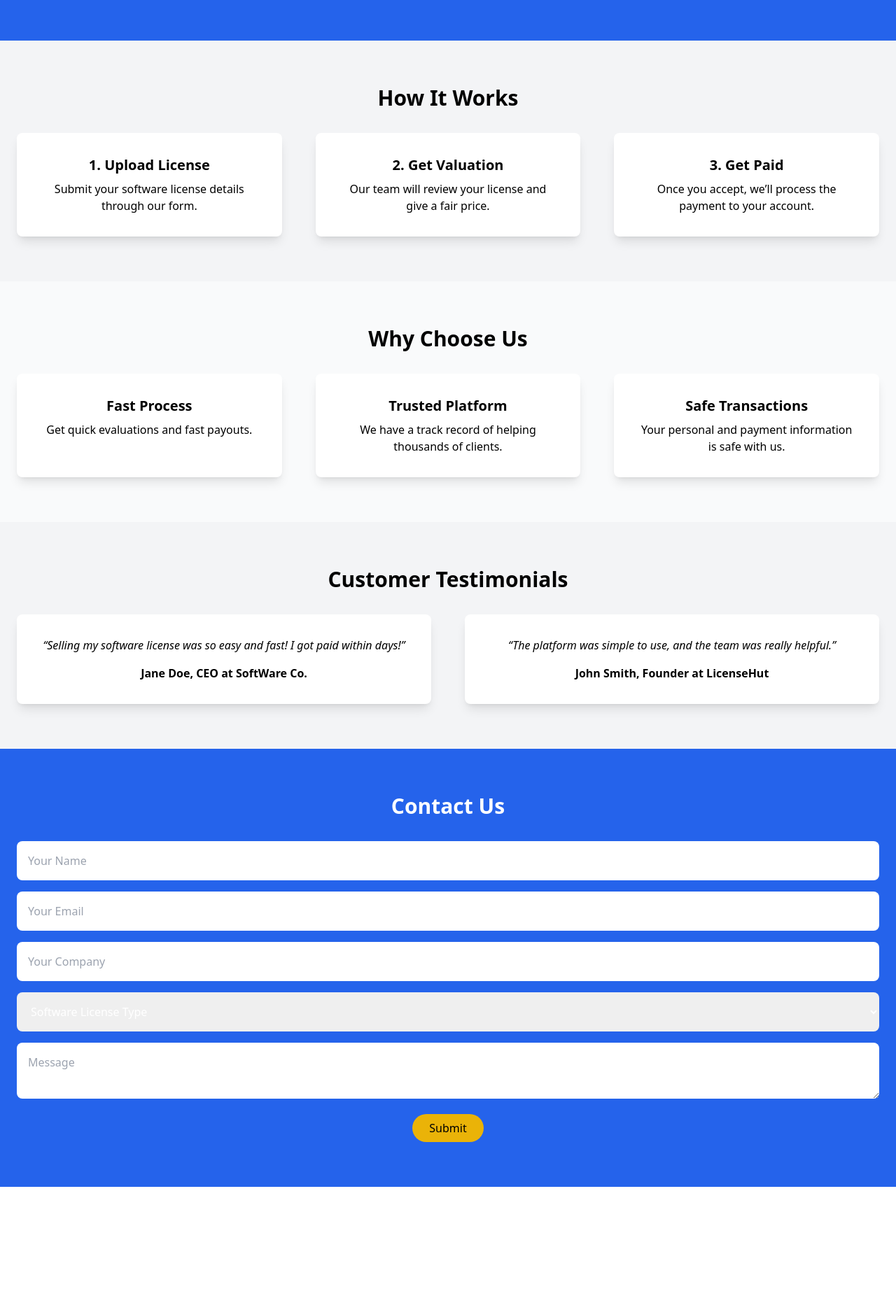
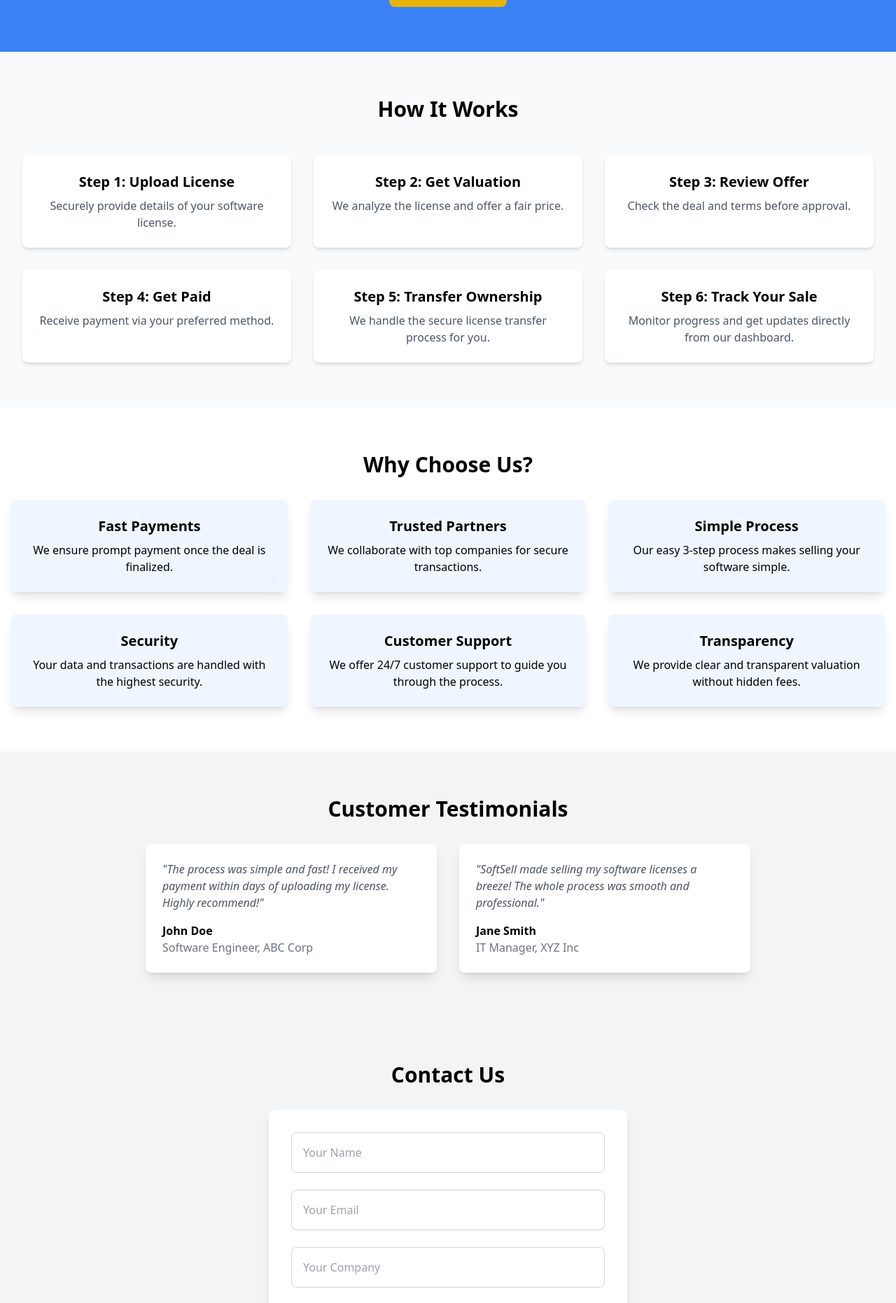
Before and after one commit to Indumati-K-Raja/Soft-Sell, a React (Vite) app in the folder softsell/: page / in a window 1280 px wide. Shown: the part 218-2080 px from the top of the page at 70% size. Before the commit the page ends 1914 px from the top, so only its background shows below. Built offline with nearby package versions, Linux system fonts and the light colour scheme.

Commit message:
fix: upadtated the latest styles

```diff
--- a/softsell/src/App.jsx
+++ b/softsell/src/App.jsx
@@ -1,96 +1,189 @@
+import React, { useState } from "react";
+
 function App() {
+  const [formData, setFormData] = useState({
+    name: "",
+    email: "",
+    company: "",
+    licenseType: "",
+    message: "",
+  });
+
+  // Handle form changes
+  const handleChange = (e) => {
+    const { name, value } = e.target;
+    setFormData({
+      ...formData,
+      [name]: value,
+    });
+  };
+
+  // Handle form submit
+  const handleSubmit = (e) => {
+    e.preventDefault();
+    console.log("Form Submitted", formData);
+    // You can handle the form submission here (e.g., sending data to backend)
+  };
+
   return (
-    <div className="min-h-screen bg-gray-100">
+    <div className="App">
       {/* Hero Section */}
-      <section className="bg-blue-600 text-white py-16 px-6">
-        <div className="container mx-auto text-center">
-          <h1 className="text-4xl font-bold">Sell Your Software Licenses Today</h1>
-          <p className="text-lg mt-4">Get the best valuation and earn fast payouts.</p>
-          <button className="mt-6 bg-yellow-500 text-black py-2 px-6 rounded-full hover:bg-yellow-600">
-            Sell My License
+      <section className="bg-blue-500 text-white p-16 text-center">
+        <h1 className="text-4xl font-bold">Welcome to SoftSell</h1>
+        <p className="mt-4 text-xl">Sell your software licenses quickly and securely.</p>
+        <button className="mt-8 bg-yellow-500 text-black px-6 py-3 rounded-lg hover:bg-yellow-600">
+          Sell My Licenses
         </button>
+      </section>
+
+      {/* How It Works */}
+      <section id="how-it-works" className="bg-gray-50 py-16">
+  <div className="max-w-screen-xl mx-auto px-4 sm:px-6 lg:px-8">
+    <h2 className="text-3xl font-bold text-center mb-12">How It Works</h2>
+    <div className="grid gap-8 sm:grid-cols-2 lg:grid-cols-3">
+      <div className="bg-white p-6 rounded-lg shadow-md text-center">
+        <h3 className="text-xl font-semibold mb-2">Step 1: Upload License</h3>
+        <p className="text-gray-600">Securely provide details of your software license.</p>
+      </div>
+      <div className="bg-white p-6 rounded-lg shadow-md text-center">
+        <h3 className="text-xl font-semibold mb-2">Step 2: Get Valuation</h3>
+        <p className="text-gray-600">We analyze the license and offer a fair price.</p>
+      </div>
+      <div className="bg-white p-6 rounded-lg shadow-md text-center">
+        <h3 className="text-xl font-semibold mb-2">Step 3: Review Offer</h3>
+        <p className="text-gray-600">Check the deal and terms before approval.</p>
+      </div>
+      <div className="bg-white p-6 rounded-lg shadow-md text-center">
+        <h3 className="text-xl font-semibold mb-2">Step 4: Get Paid</h3>
+        <p className="text-gray-600">Receive payment via your preferred method.</p>
+      </div>
+      <div className="bg-white p-6 rounded-lg shadow-md text-center">
+      <h3 className="text-xl font-semibold mb-2">Step 5: Transfer Ownership</h3>
+      <p className="text-gray-600">We handle the secure license transfer process for you.</p>
+    </div>
+    <div className="bg-white p-6 rounded-lg shadow-md text-center">
+      <h3 className="text-xl font-semibold mb-2">Step 6: Track Your Sale</h3>
+      <p className="text-gray-600">Monitor progress and get updates directly from our dashboard.</p>
+    </div>
+
+    </div>
   </div>
 </section>
 
-      {/* How It Works */}
-      <section className="py-16 px-6">
-        <div className="container mx-auto text-center">
-          <h2 className="text-3xl font-bold">How It Works</h2>
-          <div className="grid grid-cols-1 sm:grid-cols-2 lg:grid-cols-3 gap-12 mt-8">
-            <div className="bg-white p-8 shadow-lg rounded-lg">
-              <h3 className="font-semibold text-xl">1. Upload License</h3>
-              <p className="mt-2">Submit your software license details through our form.</p>
+
+
+
+      {/* Why Choose Us */}
+     <section id="why-choose-us" className="py-16 px-4 text-center bg-white">
+  <h2 className="text-3xl font-semibold mb-8">Why Choose Us?</h2>
+  <div className="grid grid-cols-1 sm:grid-cols-2 lg:grid-cols-3 gap-8">
+    <div className="p-6 bg-blue-50 rounded-lg shadow-lg">
+      <h3 className="font-semibold text-xl">Fast Payments</h3>
+      <p className="mt-2">We ensure prompt payment once the deal is finalized.</p>
     </div>
-            <div className="bg-white p-8 shadow-lg rounded-lg">
-              <h3 className="font-semibold text-xl">2. Get Valuation</h3>
-              <p className="mt-2">Our team will review your license and give a fair price.</p>
+    <div className="p-6 bg-blue-50 rounded-lg shadow-lg">
+      <h3 className="font-semibold text-xl">Trusted Partners</h3>
+      <p className="mt-2">We collaborate with top companies for secure transactions.</p>
     </div>
-            <div className="bg-white p-8 shadow-lg rounded-lg">
-              <h3 className="font-semibold text-xl">3. Get Paid</h3>
-              <p className="mt-2">Once you accept, we’ll process the payment to your account.</p>
+    <div className="p-6 bg-blue-50 rounded-lg shadow-lg">
+      <h3 className="font-semibold text-xl">Simple Process</h3>
+      <p className="mt-2">Our easy 3-step process makes selling your software simple.</p>
+    </div>
+    <div className="p-6 bg-blue-50 rounded-lg shadow-lg">
+      <h3 className="font-semibold text-xl">Security</h3>
+      <p className="mt-2">Your data and transactions are handled with the highest security.</p>
+    </div>
+    <div className="p-6 bg-blue-50 rounded-lg shadow-lg">
+      <h3 className="font-semibold text-xl">Customer Support</h3>
+      <p className="mt-2">We offer 24/7 customer support to guide you through the process.</p>
+    </div>
+    <div className="p-6 bg-blue-50 rounded-lg shadow-lg">
+      <h3 className="font-semibold text-xl">Transparency</h3>
+      <p className="mt-2">We provide clear and transparent valuation without hidden fees.</p>
+    </div>
+  </div>
+</section>
+
+
+      {/* Customer Testimonials */}
+      <section id="testimonials" className="py-16 px-4 bg-gray-100">
+  <h2 className="text-3xl font-semibold text-center mb-8">Customer Testimonials</h2>
+  <div className="flex flex-wrap justify-center gap-8">
+    <div className="w-full sm:w-1/2 lg:w-1/3 p-6 bg-white shadow-lg rounded-lg">
+      <p className="italic text-gray-600">"The process was simple and fast! I received my payment within days of uploading my license. Highly recommend!"</p>
+      <div className="mt-4">
+        <p className="font-semibold">John Doe</p>
+        <p className="text-gray-500">Software Engineer, ABC Corp</p>
+      </div>
+    </div>
+    <div className="w-full sm:w-1/2 lg:w-1/3 p-6 bg-white shadow-lg rounded-lg">
+      <p className="italic text-gray-600">"SoftSell made selling my software licenses a breeze! The whole process was smooth and professional."</p>
+      <div className="mt-4">
+        <p className="font-semibold">Jane Smith</p>
+        <p className="text-gray-500">IT Manager, XYZ Inc</p>
       </div>
     </div>
   </div>
 </section>
 
-      {/* Why Choose Us */}
-      <section className="bg-gray-50 py-16 px-6">
-        <div className="container mx-auto text-center">
-          <h2 className="text-3xl font-bold">Why Choose Us</h2>
-          <div className="grid grid-cols-1 sm:grid-cols-2 lg:grid-cols-3 gap-12 mt-8">
-            <div className="bg-white p-8 shadow-lg rounded-lg">
-              <h3 className="font-semibold text-xl">Fast Process</h3>
-              <p className="mt-2">Get quick evaluations and fast payouts.</p>
-            </div>
-            <div className="bg-white p-8 shadow-lg rounded-lg">
-              <h3 className="font-semibold text-xl">Trusted Platform</h3>
-              <p className="mt-2">We have a track record of helping thousands of clients.</p>
-            </div>
-            <div className="bg-white p-8 shadow-lg rounded-lg">
-              <h3 className="font-semibold text-xl">Safe Transactions</h3>
-              <p className="mt-2">Your personal and payment information is safe with us.</p>
-            </div>
-          </div>
-        </div>
-      </section>
-
-      {/* Customer Testimonials */}
-      <section className="py-16 px-6">
-        <div className="container mx-auto text-center">
-          <h2 className="text-3xl font-bold">Customer Testimonials</h2>
-          <div className="grid grid-cols-1 sm:grid-cols-2 lg:grid-cols-2 gap-12 mt-8">
-            <div className="bg-white p-8 shadow-lg rounded-lg">
-              <p className="italic">“Selling my software license was so easy and fast! I got paid within days!”</p>
-              <p className="mt-4 font-semibold">Jane Doe, CEO at SoftWare Co.</p>
-            </div>
-            <div className="bg-white p-8 shadow-lg rounded-lg">
-              <p className="italic">“The platform was simple to use, and the team was really helpful.”</p>
-              <p className="mt-4 font-semibold">John Smith, Founder at LicenseHut</p>
-            </div>
-          </div>
-        </div>
-      </section>
 
       {/* Contact Form */}
-      <section className="bg-blue-600 text-white py-16 px-6">
-        <div className="container mx-auto text-center">
-          <h2 className="text-3xl font-bold">Contact Us</h2>
-          <form className="mt-8 space-y-4">
-            <input type="text" placeholder="Your Name" className="w-full p-4 rounded-lg" />
-            <input type="email" placeholder="Your Email" className="w-full p-4 rounded-lg" />
-            <input type="text" placeholder="Your Company" className="w-full p-4 rounded-lg" />
-            <select className="w-full p-4 rounded-lg">
-              <option>Software License Type</option>
-              <option>Microsoft</option>
-              <option>Adobe</option>
+      <section id="contact" className="py-16 px-4 bg-gray-100">
+        <h2 className="text-3xl font-semibold text-center mb-8">Contact Us</h2>
+        <form onSubmit={handleSubmit} className="max-w-lg mx-auto space-y-6 bg-white p-8 shadow-lg rounded-lg">
+          <input
+            type="text"
+            name="name"
+            placeholder="Your Name"
+            value={formData.name}
+            onChange={handleChange}
+            className="w-full p-4 rounded-lg text-black bg-white border border-gray-300"
+          />
+          <input
+            type="email"
+            name="email"
+            placeholder="Your Email"
+            value={formData.email}
+            onChange={handleChange}
+            className="w-full p-4 rounded-lg text-black bg-white border border-gray-300"
+          />
+          <input
+            type="text"
+            name="company"
+            placeholder="Your Company"
+            value={formData.company}
+            onChange={handleChange}
+            className="w-full p-4 rounded-lg text-black bg-white border border-gray-300"
+          />
+          <select
+            name="licenseType"
+            value={formData.licenseType}
+            onChange={handleChange}
+            className="w-full p-4 rounded-lg text-black bg-white border border-gray-300"
+          >
+            <option value="">Software License Type</option>
+            <option value="microsoft">Microsoft</option>
+            <option value="adobe">Adobe</option>
+            <option value="autodesk">Autodesk</option>
+            <option value="intuit">Intuit</option>
+            <option value="corel">Corel</option>
+            <option value="vmware">VMware</option>
+            <option value="oracle">Oracle</option>
           </select>
-            <textarea placeholder="Message" className="w-full p-4 rounded-lg"></textarea>
-            <button className="bg-yellow-500 text-black py-2 px-6 rounded-full hover:bg-yellow-600">Submit</button>
+          <textarea
+            name="message"
+            placeholder="Message"
+            value={formData.message}
+            onChange={handleChange}
+            className="w-full p-4 rounded-lg text-black bg-white border border-gray-300"
+          ></textarea>
+          <button type="submit" className="bg-yellow-500 text-black py-3 px-6 rounded-full hover:bg-yellow-600 w-full">
+            Submit
+          </button>
         </form>
-        </div>
       </section>
     </div>
-  )
+  );
 }
 
-export default App
+export default App;
--- a/softsell/src/components/ContactForm.jsx
+++ b/softsell/src/components/ContactForm.jsx
@@ -20,11 +20,22 @@ export default function ContactForm() {
     placeholder="Your Company"
     className="w-full p-4 rounded-lg text-black bg-white"
   />
-  <select className="w-full p-4 rounded-lg text-black bg-white">
-    <option>Software License Type</option>
-    <option>Microsoft</option>
-    <option>Adobe</option>
-  </select>
+  <select
+  name="licenseType"
+  value={formData.licenseType}
+  onChange={handleChange}
+  className="w-full p-4 rounded-lg text-black bg-white border border-gray-300"
+>
+  <option value="">Software License Type</option>
+  <option value="microsoft">Microsoft</option>
+  <option value="adobe">Adobe</option>
+  <option value="autodesk">Autodesk</option>
+  <option value="intuit">Intuit</option>
+  <option value="corel">Corel</option>
+  <option value="vmware">VMware</option>
+  <option value="oracle">Oracle</option>
+</select>
+
   <textarea
     placeholder="Message"
     className="w-full p-4 rounded-lg text-black bg-white"
--- a/softsell/src/components/WhyChooseUs.jsx
+++ b/softsell/src/components/WhyChooseUs.jsx
@@ -4,18 +4,9 @@ export default function WhyChooseUs() {
   const reasons = [ /*…*/ ];
 
   return (
-    <section className="container mx-auto px-4 py-20 text-center">
-      <h2 className="text-3xl font-bold mb-8">Why Choose Us</h2>
-      <div className="grid sm:grid-cols-2 md:grid-cols-3 gap-8">
-        {reasons.map((r,i) => (
-          <div key={i} className="p-6 bg-gray-100 rounded-lg hover:shadow-lg transition">
-            <div className="text-indigo-600 mb-4">{r.icon}</div>
-            <h3 className="text-xl font-semibold mb-2">{r.title}</h3>
-            <p className="text-gray-600">{r.desc}</p>
-          </div>
-        ))}
-      </div>
-      <div className="grid grid-cols-1 sm:grid-cols-2 lg:grid-cols-3 gap-12 mt-8">
+   <section id="why-choose-us" className="py-16 px-4 bg-gray-100">
+  <h2 className="text-3xl font-semibold text-center mb-12">Why Choose Us?</h2>
+  <div className="grid grid-cols-1 sm:grid-cols-2 lg:grid-cols-3 gap-12">
     <div className="bg-white p-8 shadow-lg rounded-lg">
       <h3 className="font-semibold text-xl">Fast Process</h3>
       <p className="mt-2">Get quick evaluations and fast payouts.</p>
@@ -33,7 +24,7 @@ export default function WhyChooseUs() {
       <p className="mt-2">Our team is available round the clock to assist you.</p>
     </div>
   </div>
+</section>
 
-    </section>
   );
 }
```
Lines whose indentation alone changed are shown as unchanged.
